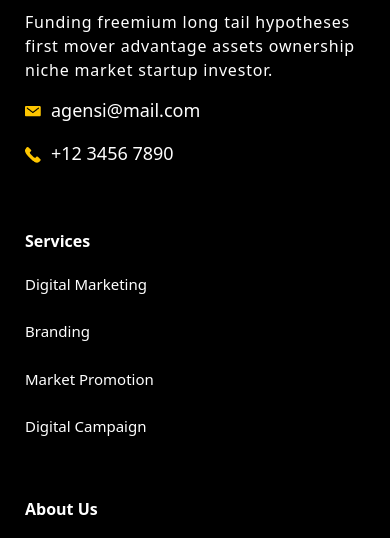
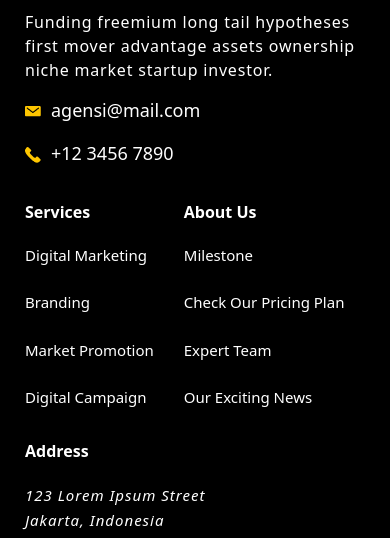
Before and after one commit to dipesh0999/digital-agency-tailwind, a website: page index.html in a window 390 px wide. Shown: the part 11176-11714 px from the top of the page. Drawn offline with Linux system fonts and the light colour scheme.

Commit message:
mobile css

```diff
--- a/index.html
+++ b/index.html
@@ -292,7 +292,7 @@
 
       </section>
 
-      <footer class="bg-black py-[124px] pr-[164px] pl-[163px] flex gap-[59px] text-white max-sm:flex-wrap max-sm:py-[50px] max-sm:px-[25px]">
+      <footer class="bg-black py-[124px] pr-[164px] pl-[163px] flex gap-[59px] text-white max-sm:flex-wrap max-sm:py-[50px] max-sm:px-[25px] max-sm:gap-[30px]">
         <div class="w-[356px] max-sm:w-full">
           <a href="" class="rubberBand duration-300 ease-in max-sm:mb-[20px] inline-block"><img src="assets/images/logo.png" alt="" class="w-[78px] invert-100" width="78" height="51" /></a>
           <div class="tracking-[.8px] mb-[15px]">Funding freemium long tail hypotheses first mover advantage assets ownership niche market startup investor.</div>
```
